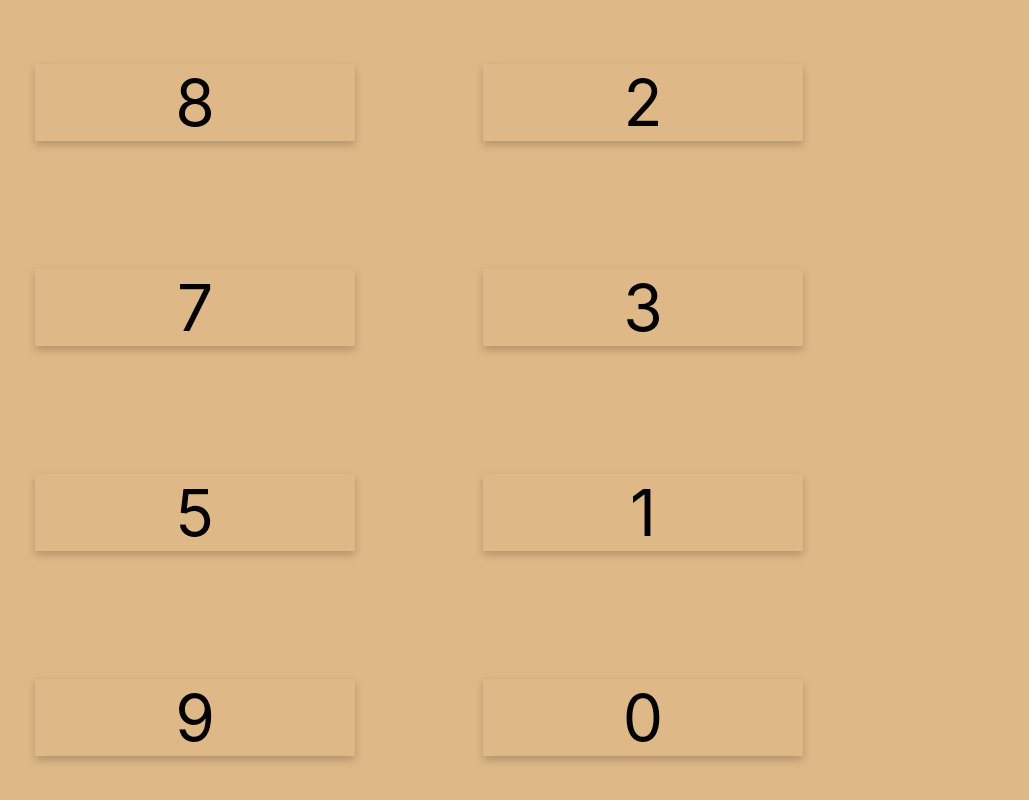
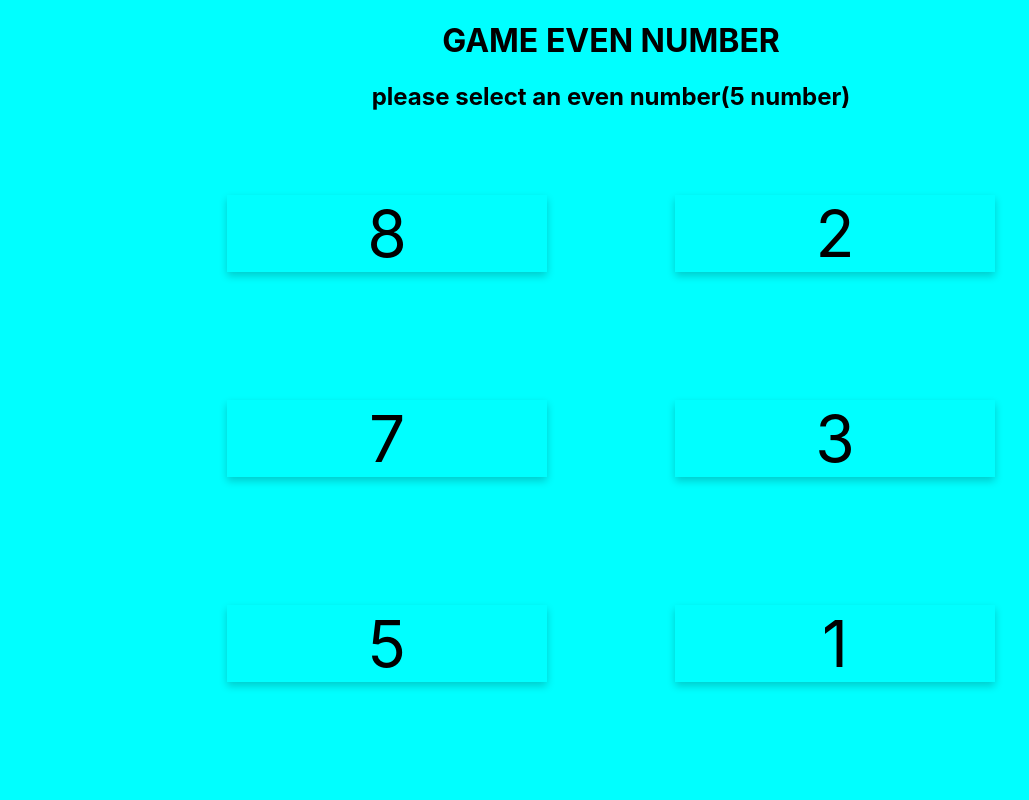
Before and after one commit to 6110110156/3SA03, a React (Create React App) app: page / in a window 1280 px wide. Shown: the top 800 px of the page, without its empty margins (29-1058 px from the left). Built offline with nearby package versions, Linux system fonts and the light colour scheme.

Commit message:
Oderandcss

```diff
--- a/src/App.css
+++ b/src/App.css
@@ -12,5 +12,7 @@
   background: pink;
 }
 .Appst{
-  background: burlywood;
+display:inline-block;
+text-align: center ;
+  background:  aqua;
 }
--- a/src/App.js
+++ b/src/App.js
@@ -7,7 +7,11 @@ import Wordcard from './WordCard';
 const number ="1234567890"; //เปลี่ยนเป็นตัวเลข
 function App() {
   return (
+    //เพิ่มclassName Appst
+    //เพิ่มคำสั่งและชื่อเกมส์
     <div className='Appst'>
+      <h1>GAME EVEN NUMBER</h1>
+      <h2>please select an even number(5 number)</h2>
      <Wordcard value={number}/>
     </div>
   );
```
